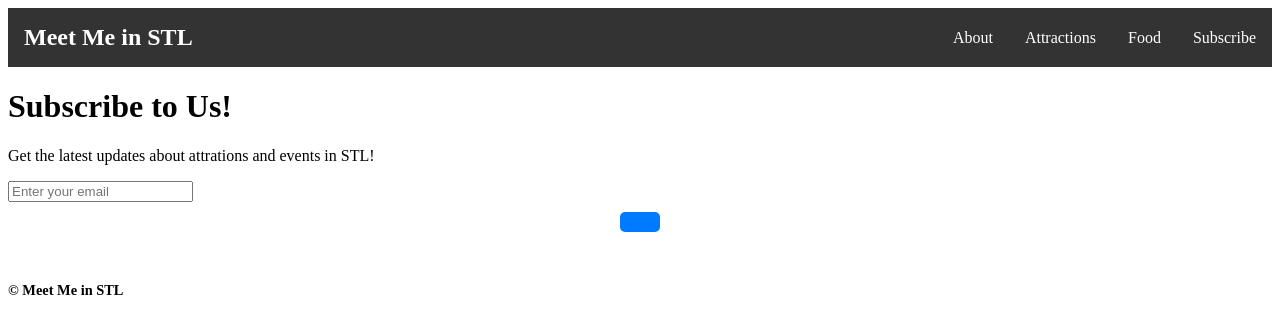
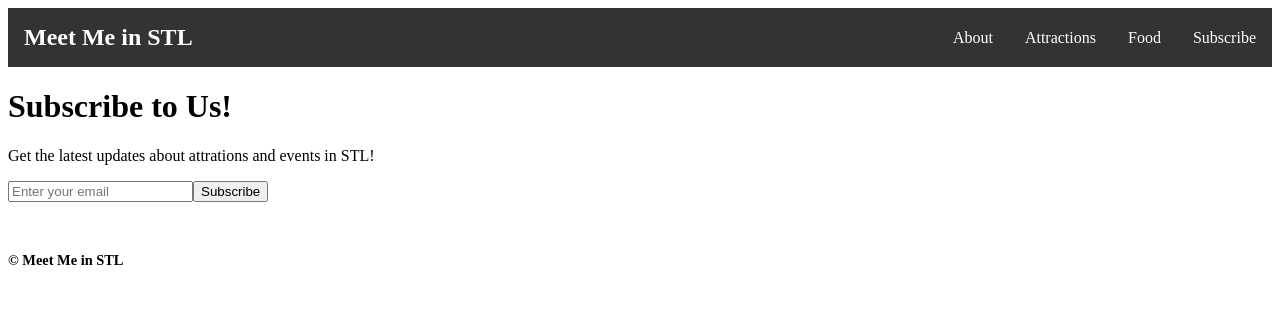
Before and after one commit to awigand8/unit-1-final-project-aidan-w, a React (Vite) app in the folder unit1-final-project/: page /subscribe in a window 1280 px wide. Shown: the top 334 px of the page. Built offline with nearby package versions, Linux system fonts and the light colour scheme.

Commit message:
fixed subscribe button having no text showing

```diff
--- a/unit1-final-project/src/components/Subscribe.jsx
+++ b/unit1-final-project/src/components/Subscribe.jsx
@@ -13,7 +13,7 @@ function Subscribe() {
                 placeholder="Enter your email"
                 required
                 />
-                <Button text="Subscribe"/>
+                <Button label="Subscribe" className="subscribe-button"/>
             </form>
             <Copyright />
         </div>
```
